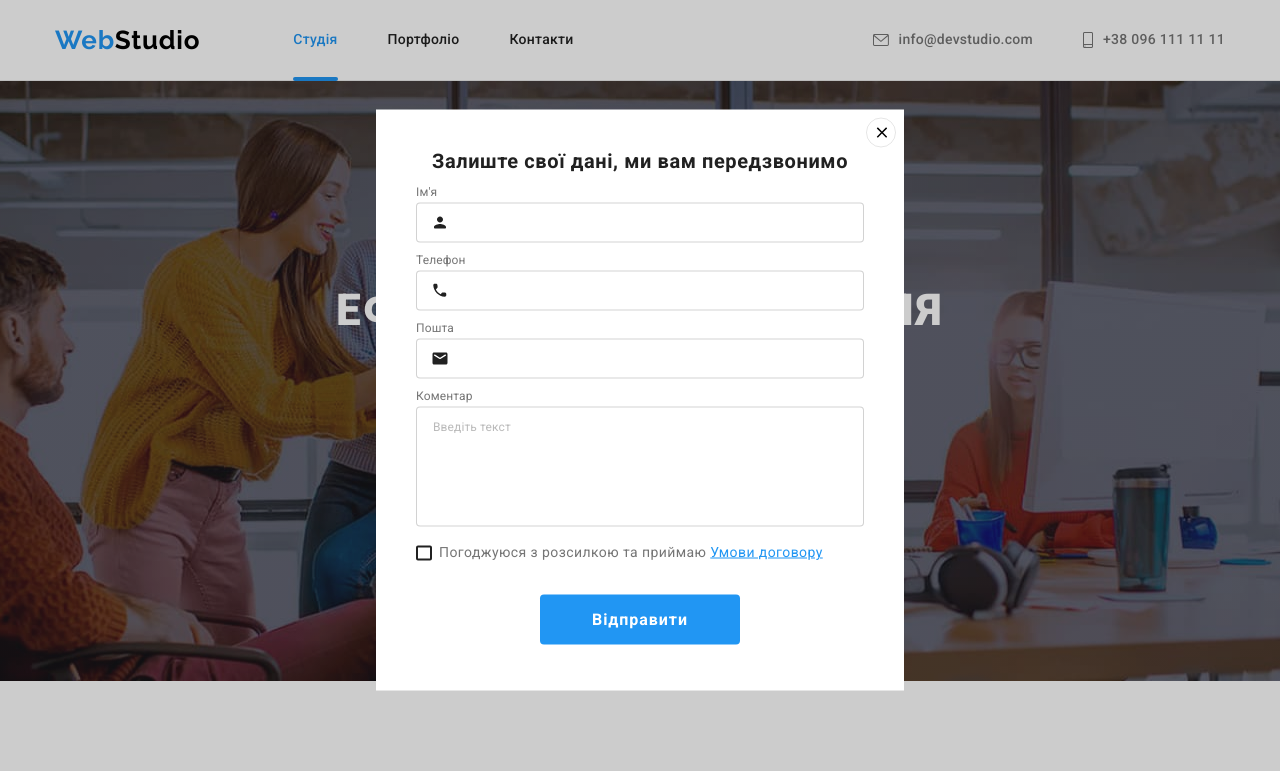
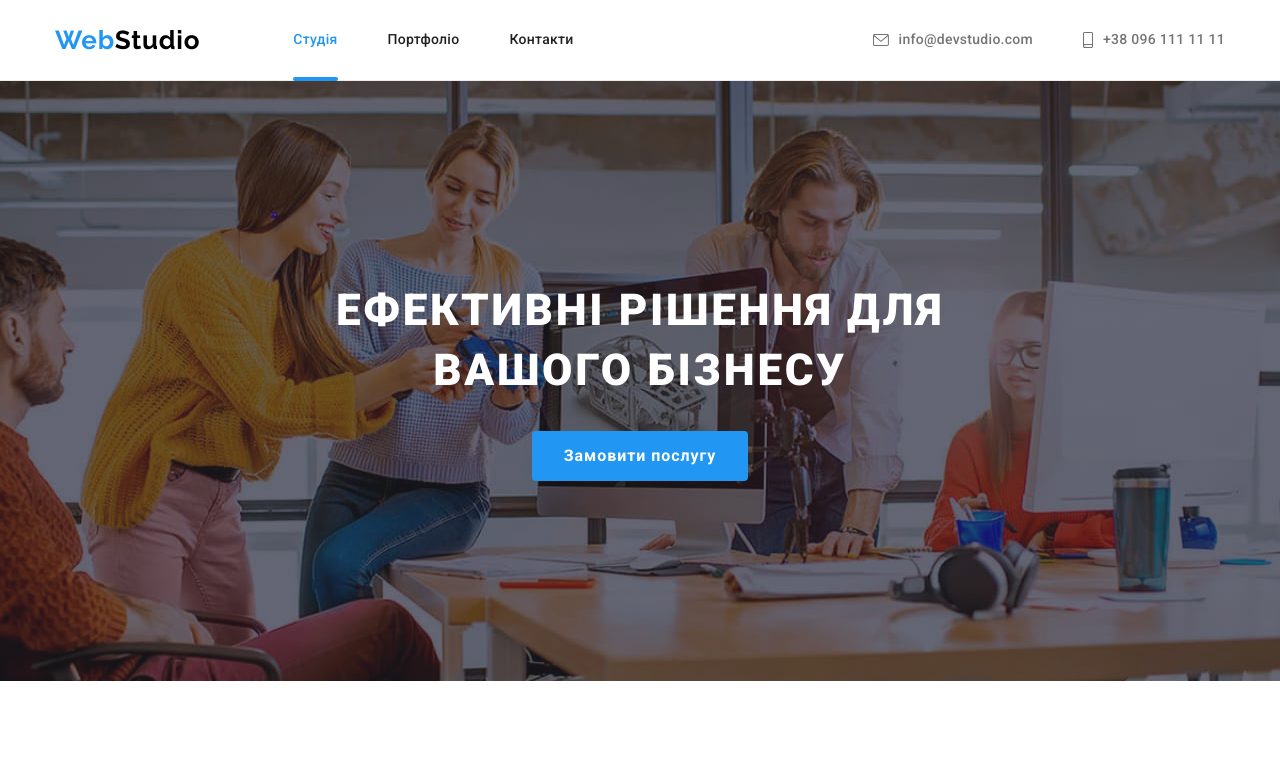
Before and after one commit to SvitlanaHonchar/goit-markup-hw-06, a plain HTML site: page index.html in a window 1280 px wide. Shown: the top 771 px of the page. Drawn offline with nearby package versions, Linux system fonts and the light colour scheme.

Commit message:
is-hidden added

```diff
--- a/index.html
+++ b/index.html
@@ -661,8 +661,8 @@
         </div>
       </div>
     </footer>
-    <!-- Modal ПОВЕРНУТИ is-hidden в бекдроп!!!!!-->
-    <div class="backdrop" data-modal>
+    <!-- Modal-->
+    <div class="backdrop is-hidden" data-modal>
       <div class="modal">
         <button class="close-modal" data-modal-close>
           <svg width="17px" height="17px" aria-label="close model">
```
